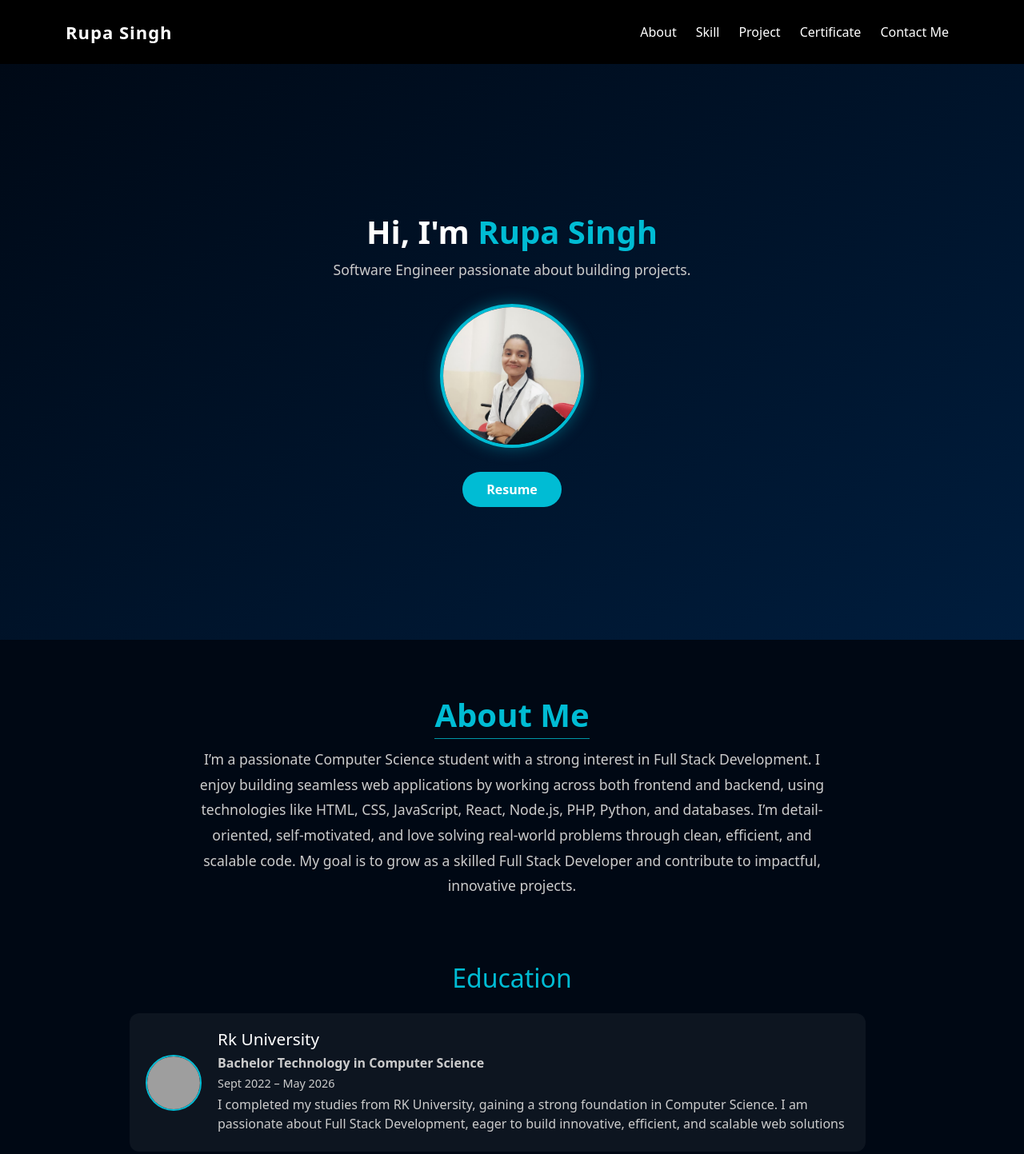
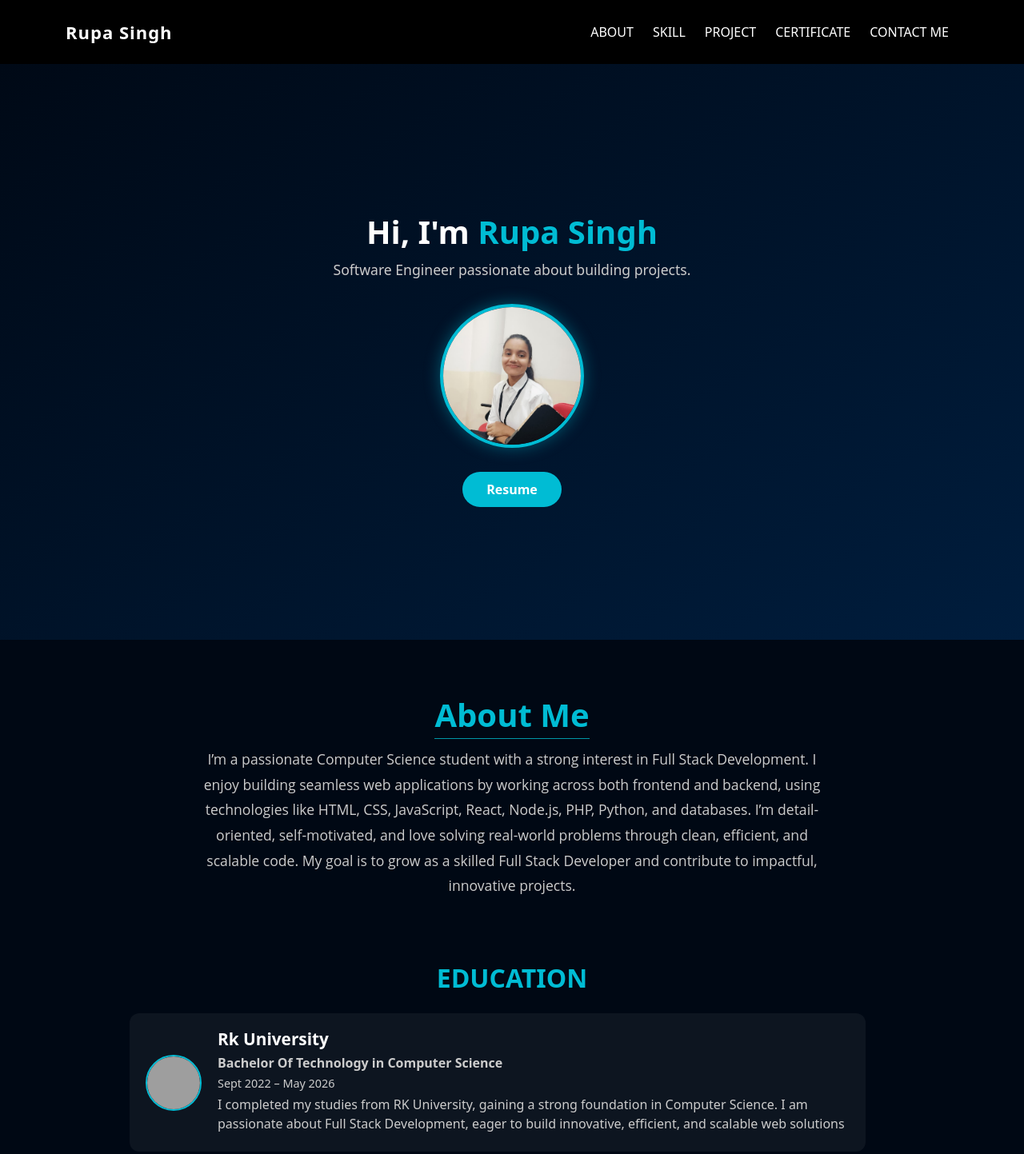
Before and after one commit to Rupasingh22/portfolio, a plain HTML site: page index.html in a window 1280 px wide. Shown: the top 1443 px of the page at 80% size. Drawn offline with nearby package versions, Linux system fonts and the light colour scheme; grey boxes are pictures that could not be loaded.

Commit message:
updated portfolio

```diff
--- a/assets/style.css
+++ b/assets/style.css
@@ -12,7 +12,7 @@ body {
   position: fixed;
   top: 0;
   left: 0;
-  width: 100%;
+  width: auto;
   z-index: 1000;
   padding: 0 50px;
 }
@@ -153,6 +153,7 @@ h2 {
   color: #ccc;
   font-size: 1.1rem;
   line-height: 1.8;
+  font-family: 'Open Sans', sans-serif;
 }
 
 /* ===== Education Section ===== */
@@ -165,6 +166,8 @@ h2 {
   color: #00bcd4;
   margin-bottom: 25px;
   text-align: center;
+  font-weight: bold;
+
 }
 
 .education-list {
@@ -202,6 +205,8 @@ h2 {
   font-size: 1.3rem;
   margin-bottom: 5px;
   color: #fff;
+  font-weight: bold;
+
 }
 
 .edu-details p {
@@ -224,6 +229,8 @@ h2 {
   font-size: 2rem;
   color: #00bcd4;
   margin-bottom: 25px;
+  font-weight: bold;
+
 }
 
 .interest-cards {
@@ -254,6 +261,7 @@ h2 {
 .card h4 {
   color: #00bcd4;
   margin-bottom: 30px;
+  font-weight: bold;
 }
 
 .card p {
--- a/index.html
+++ b/index.html
@@ -22,11 +22,11 @@
     <div class="container d-flex justify-content-between align-items-center">
       <a class="navbar-brand" href="#">Rupa Singh</a>
       <div class="d-flex">
-        <a class="nav-link" href="#about">About</a>
-        <a class="nav-link" href="#skill">Skill</a>
-        <a class="nav-link" href="#project">Project</a>
-        <a class="nav-link" href="#certificate">Certificate</a>
-        <a class="nav-link" href="#contact">Contact Me</a>
+        <a class="nav-link" href="#about">ABOUT</a>
+        <a class="nav-link" href="#skill">SKILL</a>
+        <a class="nav-link" href="#project">PROJECT</a>
+        <a class="nav-link" href="#certificate">CERTIFICATE</a>
+        <a class="nav-link" href="#contact">CONTACT ME</a>
       </div>
     </div>
   </nav>
@@ -65,13 +65,13 @@
 
       <!-- Education -->
       <div class="education-section">
-        <h3>Education</h3>
+        <h3>EDUCATION</h3>
         <div class="education-list">
           <div class="edu-item">
             <img src="Images/school.jpg" alt="Rk University">
             <div class="edu-details">
               <h4>Rk University</h4>
-              <p><strong>Bachelor Technology in Computer Science</strong></p>
+              <p><strong>Bachelor Of Technology in Computer Science</strong></p>
               <p class="edu-date">Sept 2022 – May 2026</p>
               <p>I completed my studies from RK University, gaining a strong foundation in Computer Science. I am passionate about Full Stack Development, eager to build innovative, efficient, and scalable web solutions</p>
             </div>
@@ -101,7 +101,7 @@
 
       <!-- Interests -->
       <div class="interest-section">
-        <h3>Interests</h3>
+        <h3>INTERESTS</h3>
         <div class="interest-cards">
           <div class="card">
             <h4>Frontend Development</h4>
```
